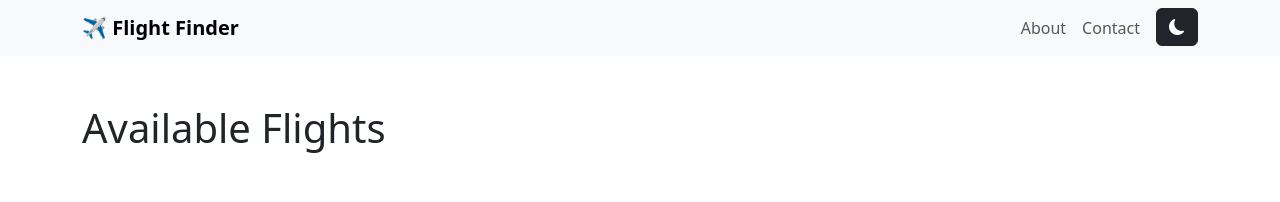
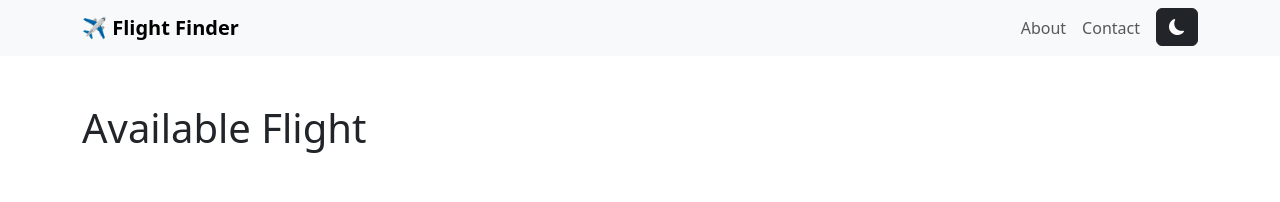
Before and after one commit to uttamkn/frs-bs, a Next.js app: page /frs-bs/ in a window 1280 px wide. Shown: the top 202 px of the page. Built offline with nearby package versions, Linux system fonts and the light colour scheme.

Commit message:
testing cicd

```diff
--- a/app/page.tsx
+++ b/app/page.tsx
@@ -34,7 +34,7 @@ export default function FlightListPage() {
       .filter(
         (flight) =>
           flight.from.toLowerCase().includes(searchTerm.toLowerCase()) ||
-          flight.to.toLowerCase().includes(searchTerm.toLowerCase()),
+          flight.to.toLowerCase().includes(searchTerm.toLowerCase())
       )
       .sort((a, b) => {
         if (sortBy === "price") return a.price - b.price;
@@ -51,14 +51,14 @@ export default function FlightListPage() {
     const isDarkMode = localStorage.getItem("darkMode") === "true";
     document.documentElement.setAttribute(
       "data-bs-theme",
-      isDarkMode ? "dark" : "light",
+      isDarkMode ? "dark" : "light"
     );
   }, []);
 
   return (
     <div className="container py-5">
       <div className="d-flex justify-content-between align-items-center mb-5">
-        <h1 className="text-center">Available Flights</h1>
+        <h1 className="text-center">Available Flight</h1>
       </div>
       <div className="row mb-4">
         <div className="col-md-6 mb-3 mb-md-0">
@@ -90,7 +90,9 @@ export default function FlightListPage() {
         {filteredAndSortedFlights.map((flight) => (
           <div key={flight.id} className="col">
             <div
-              className={`card h-100 ${selectedFlight?.id === flight.id ? "border-primary" : ""}`}
+              className={`card h-100 ${
+                selectedFlight?.id === flight.id ? "border-primary" : ""
+              }`}
             >
               <div className="card-body">
                 <h5 className="card-title">
@@ -119,7 +121,9 @@ export default function FlightListPage() {
               </div>
               <div className="card-footer bg-transparent border-top-0">
                 <button
-                  className={`btn btn-outline-primary w-100 ${selectedFlight?.id === flight.id ? "active" : ""}`}
+                  className={`btn btn-outline-primary w-100 ${
+                    selectedFlight?.id === flight.id ? "active" : ""
+                  }`}
                   onClick={() => handleSelectFlight(flight)}
                 >
                   {selectedFlight?.id === flight.id
```
